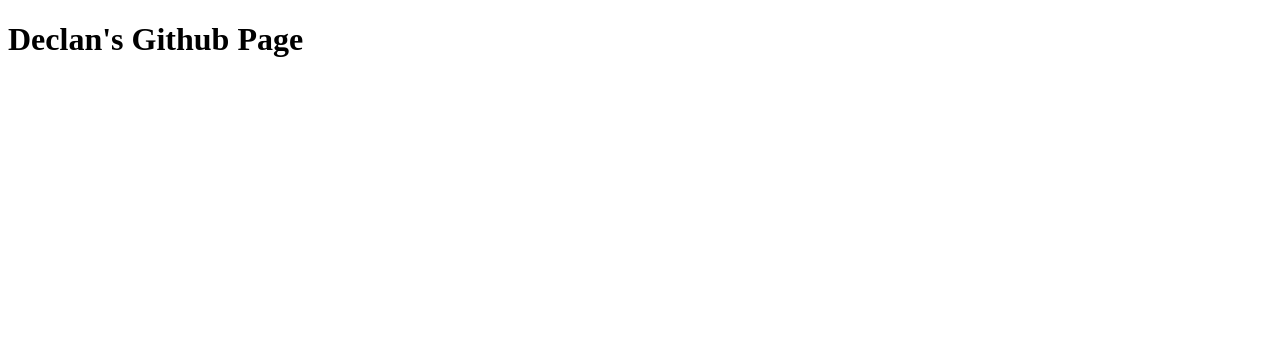
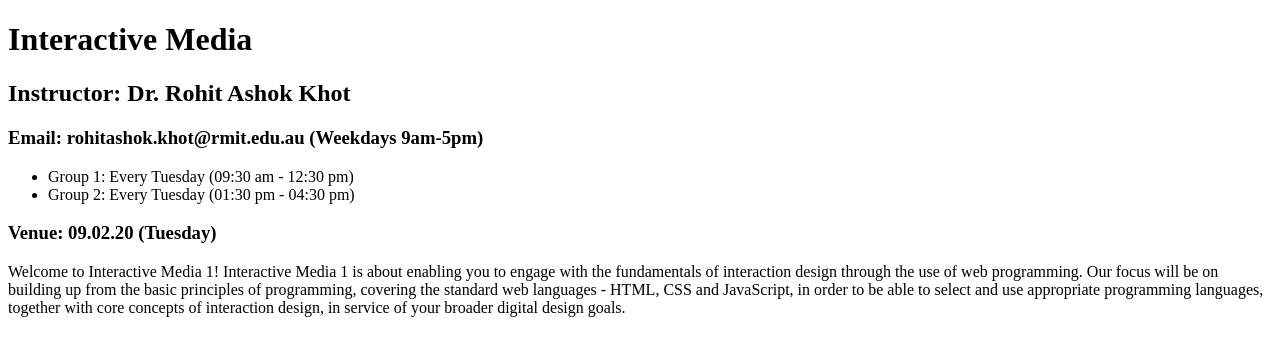
Before and after one commit to declankikyanto-rmit/declankikyanto-rmit.github.io, a plain HTML site: page index.html in a window 1280 px wide. Drawn offline with Linux system fonts and the light colour scheme.

Commit message:
adding week2 folder

```diff
--- a/index.html
+++ b/index.html
@@ -6,6 +6,22 @@
     <title>Declan's GitHub Page</title>
   </head>
   <body>
-    <h1>Declan's Github Page</h1>
+    <h1>Interactive Media</h1>
+    <h2>Instructor: Dr. Rohit Ashok Khot</h2>
+    <h3>Email: rohitashok.khot@rmit.edu.au (Weekdays 9am-5pm)</h3>
+    <ul>
+      <li>Group 1: Every Tuesday (09:30 am - 12:30 pm)</li>
+      <li>Group 2: Every Tuesday (01:30 pm - 04:30 pm)</li>
+    </ul>
+    <h3>Venue: 09.02.20 (Tuesday)</h3>
+    <p>
+      Welcome to Interactive Media 1! Interactive Media 1 is about enabling you
+      to engage with the fundamentals of interaction design through the use of
+      web programming. Our focus will be on building up from the basic
+      principles of programming, covering the standard web languages - HTML, CSS
+      and JavaScript, in order to be able to select and use appropriate
+      programming languages, together with core concepts of interaction design,
+      in service of your broader digital design goals.
+    </p>
   </body>
 </html>
```
Also changed, not shown: week2/index.html (added, +11 -0 lines).
